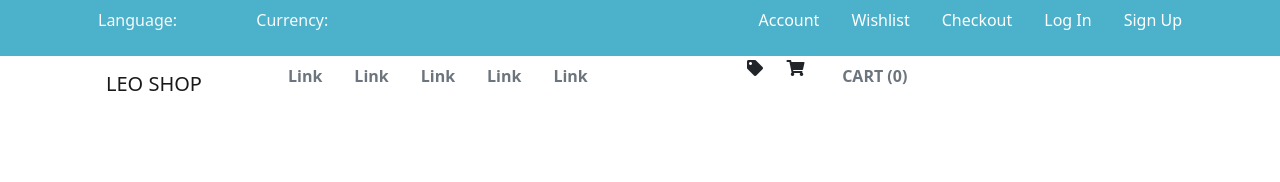
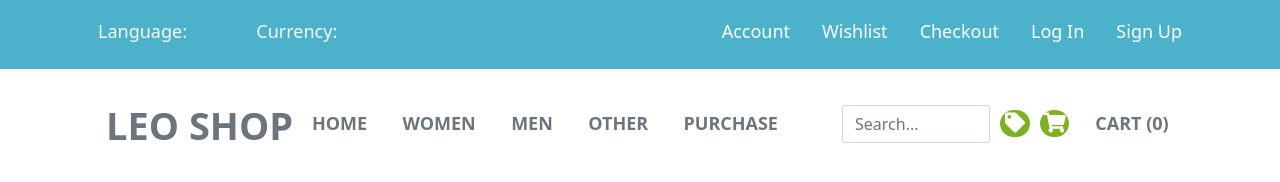
Before and after one commit to Sergiiko2/magazine, a website: page index.html in a window 1280 px wide. Drawn offline with nearby package versions, Linux system fonts and the light colour scheme.

Commit message:
Доработал кнопки, добавил тексту цвет и плотность. Добавил поле поиска. Добавил отступы

```diff
--- a/index.html
+++ b/index.html
@@ -12,7 +12,7 @@
 <div class="header" id="header">
     <div class="container">
         <div class="row">
-            <div class="col-lg-4 col-sm-4">
+            <div class="col-lg-4 col-md-3 col-sm-3">
                 <div class="row">
                     <div class="col-lg-5 col-sm-6">
                         <p class="text-light text1">Language: </p>
@@ -22,7 +22,7 @@
                     </div>
                 </div>
             </div>
-            <div class="col-lg-8 col-sm-8">
+            <div class="col-lg-8 col-md-9 col-sm-9">
                 <ul class="nav justify-content-end">
                     <li class="nav-item">
                         <a class="nav-link text-white" href="#">Account</a>
@@ -45,43 +45,58 @@
     </div>
 </div>
 
-<div class="container">
+<div class="navBar">
+    <div class="container" id="cont">
         <div class="row">
-        <div class="col-lg-2 col-sm-6">
+            <div class="col-lg-2 col-md-12 col-sm-12">
                 <nav class="navbar navbar-light">
                     <div class="container-fluid">
-                    <a class="navbar-brand" href="#">
+                        <a class="navbar-brand fw-bold text-secondary" id="navbarBrand" href="#">
                             LEO SHOP
                         </a>
                     </div>
                 </nav>
             </div>
-        <div class="col-lg-5 col-sm-12">
-            <nav class="nav">
-                <a class="nav-link text-secondary fw-bold" href="#">Link</a>
-                <a class="nav-link text-secondary fw-bold" href="#">Link</a>
-                <a class="nav-link text-secondary fw-bold" href="#">Link</a>
-                <a class="nav-link text-secondary fw-bold" href="#">Link</a>
-                <a class="nav-link text-secondary fw-bold" href="#">Link</a>
+
+            <div class="col-lg-6 col-md-12 col-sm-12 navPadding">
+                <div class="container-fluid">
+                    <nav class="navbar">
+                        <a class="nav-link text-secondary fw-bold" href="#">HOME</a>
+                        <a class="nav-link text-secondary fw-bold" href="#">WOMEN</a>
+                        <a class="nav-link text-secondary fw-bold" href="#">MEN</a>
+                        <a class="nav-link text-secondary fw-bold" href="#">OTHER</a>
+                        <a class="nav-link text-secondary fw-bold" href="#">PURCHASE</a>
                     </nav>
                 </div>
-        <div class="col-lg-5 col-sm-6">
+            </div>
+
+            <div class="col-lg-4 col-md-12 col-sm-12 navPadding">
                 <div class="row">
-                <div class="col-lg-1">
-                    <i class="fas fa-tag"></i>
+                    <div class="container">
+                        <nav class="navbar">
+                            <div class="col-lg-5">
+                                <input class="form-control me-2"
+                                       type="search"
+                                       placeholder="Search..."
+                                       aria-label="Search">
                             </div>
-                <div class="col-lg-1">
-                    <i class="fas fa-shopping-cart"></i>
+                            <div class="col-lg-1 icon">
+                                <i class="fas fa-tag icons"></i>
+                            </div>
+                            <div class="col-lg-1 icon">
+                                <i class="fas fa-shopping-cart icons"></i>
                             </div>
                             <div class="col-lg-4">
                                 <a class="nav-link text-secondary fw-bold" href="#">CART (0)</a>
+                            </div>
+                        </nav>
                     </div>
                 </div>
 
             </div>
         </div>
     </div>
-
+</div>
 
 
 
--- a/scss/main.scss
+++ b/scss/main.scss
@@ -1,6 +1,29 @@
 #header {
   background: #4cb1ca;
+  font-size: 18px;
+  padding: 10px 0 0 0;
 }
 .text1 {
   padding: .5rem 1rem;
 }
+#navbarBrand {
+  font-size: 38px;
+}
+#cont {
+  font-size: 18px;
+}
+.navPadding {
+  padding: 10px 0 0 0;
+}
+.navBar {
+  padding: 15px 0 15px 0;
+}
+.icon {
+  text-align: center;
+  background-color: #7db122;
+  border-radius: 15px;
+}
+.icons {
+  color: #ffffff;
+  font-size: 20px;
+}
```
Also changed, not shown: css/main.css, 1 other file. Lines whose indentation alone changed are shown as unchanged.
